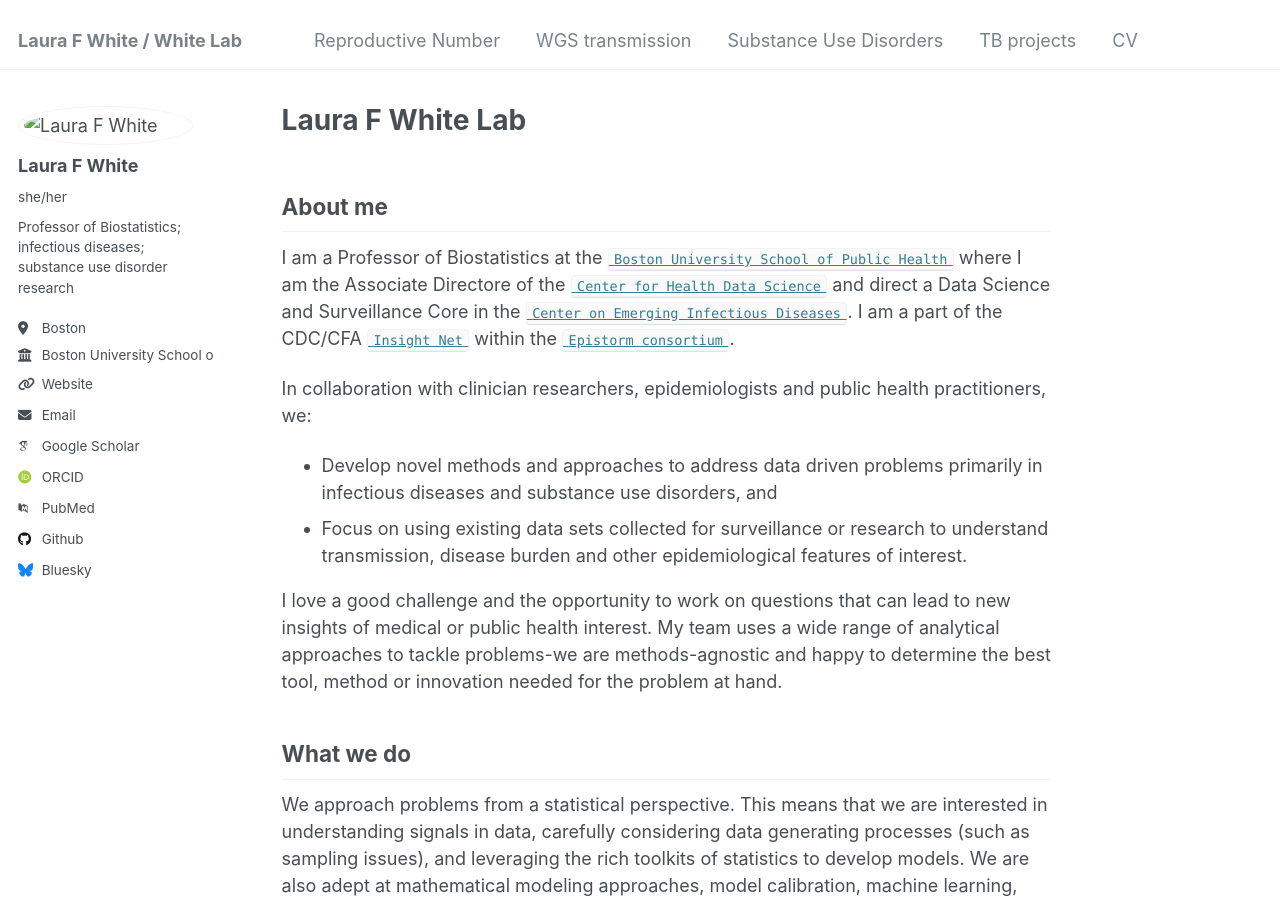
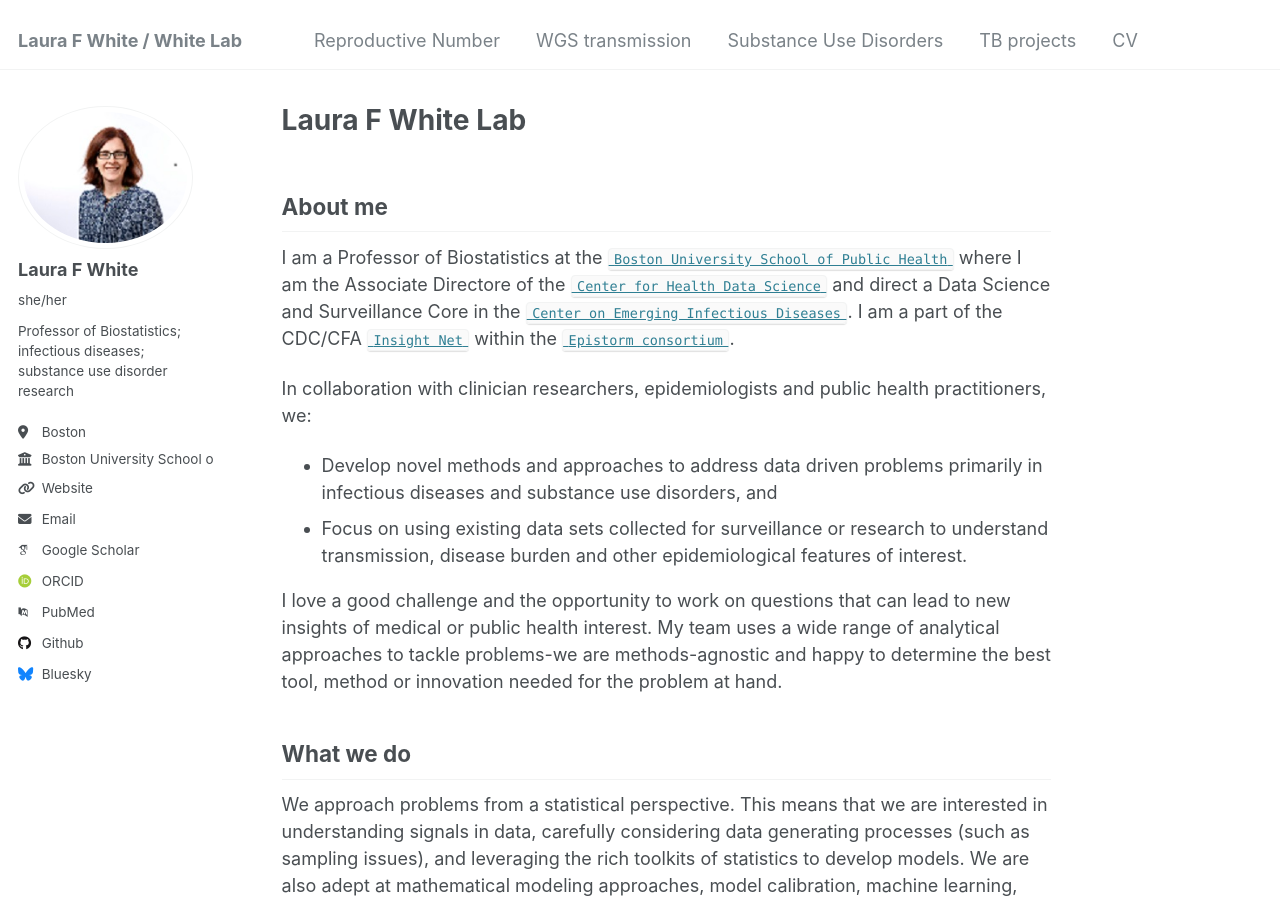
Before and after one commit to LauraFWhiteLab/LauraFWhiteLab.github.io, a Jekyll site: the page built from _pages/about.md, in a window 1280 px wide and 900 px high. Built offline with Jekyll 4.4.1, drawn with Linux system fonts in a browser that asks for light colours; some web fonts are replaced.

Commit message:
Update _config.yml

```diff
--- a/_config.yml
+++ b/_config.yml
@@ -21,7 +21,7 @@ repository               : "LauraFWhiteLab.github.io"
 #               Additional customization can be done by editing /_includes/author-profile.html
 author:
   # Biographic information
-  avatar           : "images/headshot small.jpg"
+  avatar           : "headshot small.jpg"
   name             : "Laura F White"
   pronouns         : "she/her"
   bio              : "Professor of Biostatistics; infectious diseases; substance use disorder research"
```
